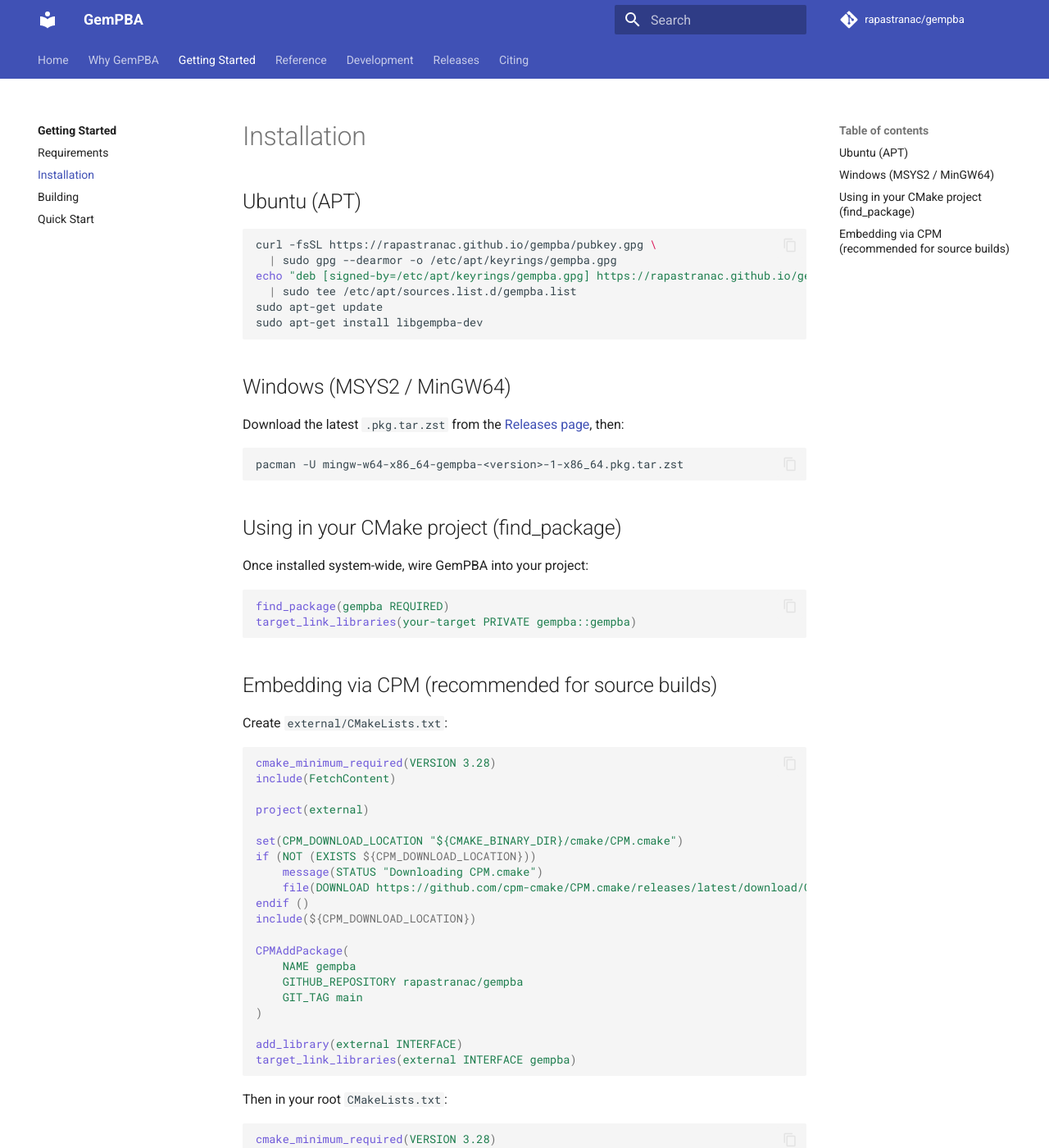
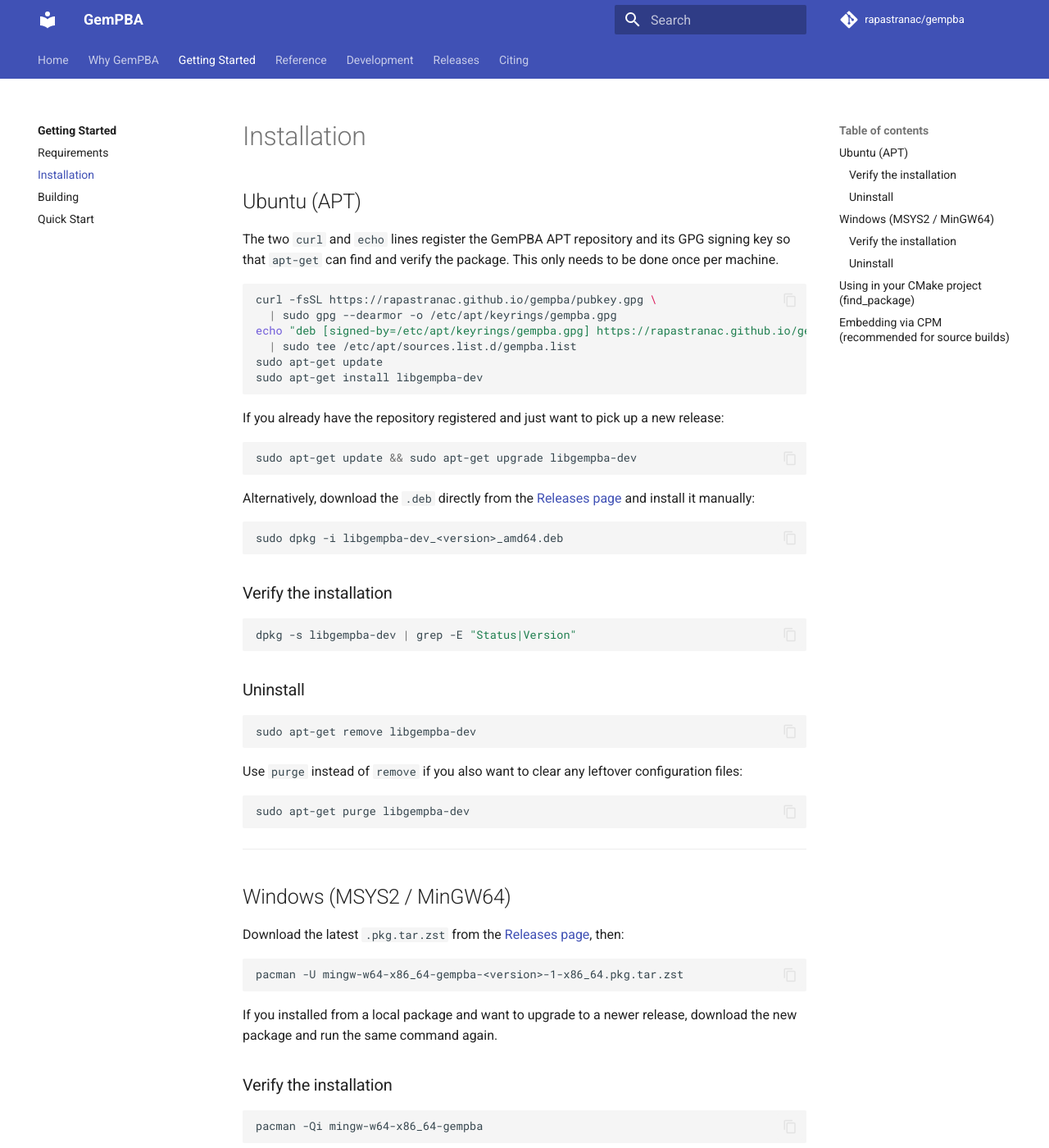
Before and after one commit to rapastranac/gempba-docs, an MkDocs documentation site: the page built from docs/getting-started/installation.md, in a window 1280 px wide and 1400 px high. Shown: the whole window at 82% size. Built offline with MkDocs 1.6.1 and Material for MkDocs 9.7.7, drawn with Linux system fonts in a browser that asks for light colours; comment, search, counter and statistics services are not loaded; some of the changed text lies outside the part shown.

Commit message:
#8 Expand installation page with upgrade, manual install, verify, and uninstall steps

````diff
--- a/docs/getting-started/installation.md
+++ b/docs/getting-started/installation.md
@@ -1,6 +1,8 @@
 # Installation
 
 ## Ubuntu (APT)
+
+The two `curl` and `echo` lines register the GemPBA APT repository and its GPG signing key so that `apt-get` can find and verify the package. This only needs to be done once per machine.
 
 ```bash
 curl -fsSL https://rapastranac.github.io/gempba/pubkey.gpg \
@@ -11,6 +13,38 @@
 sudo apt-get install libgempba-dev
 ```
 
+If you already have the repository registered and just want to pick up a new release:
+
+```bash
+sudo apt-get update && sudo apt-get upgrade libgempba-dev
+```
+
+Alternatively, download the `.deb` directly from the [Releases page](https://github.com/rapastranac/gempba/releases) and install it manually:
+
+```bash
+sudo dpkg -i libgempba-dev_<version>_amd64.deb
+```
+
+### Verify the installation
+
+```bash
+dpkg -s libgempba-dev | grep -E "Status|Version"
+```
+
+### Uninstall
+
+```bash
+sudo apt-get remove libgempba-dev
+```
+
+Use `purge` instead of `remove` if you also want to clear any leftover configuration files:
+
+```bash
+sudo apt-get purge libgempba-dev
+```
+
+---
+
 ## Windows (MSYS2 / MinGW64)
 
 Download the latest `.pkg.tar.zst` from the [Releases page](https://github.com/rapastranac/gempba/releases), then:
@@ -18,6 +52,22 @@
 ```bash
 pacman -U mingw-w64-x86_64-gempba-<version>-1-x86_64.pkg.tar.zst
 ```
+
+If you installed from a local package and want to upgrade to a newer release, download the new package and run the same command again.
+
+### Verify the installation
+
+```bash
+pacman -Qi mingw-w64-x86_64-gempba
+```
+
+### Uninstall
+
+```bash
+pacman -R mingw-w64-x86_64-gempba
+```
+
+---
 
 ## Using in your CMake project (find_package)
 
````
